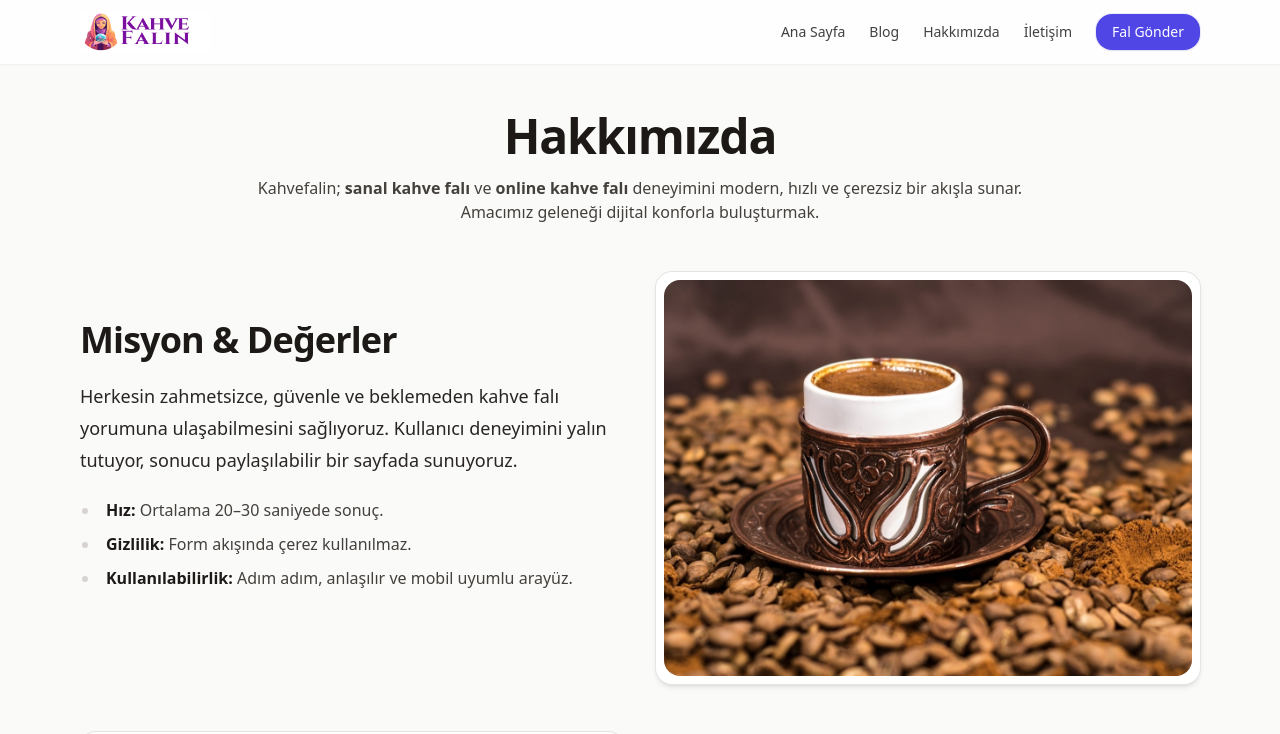
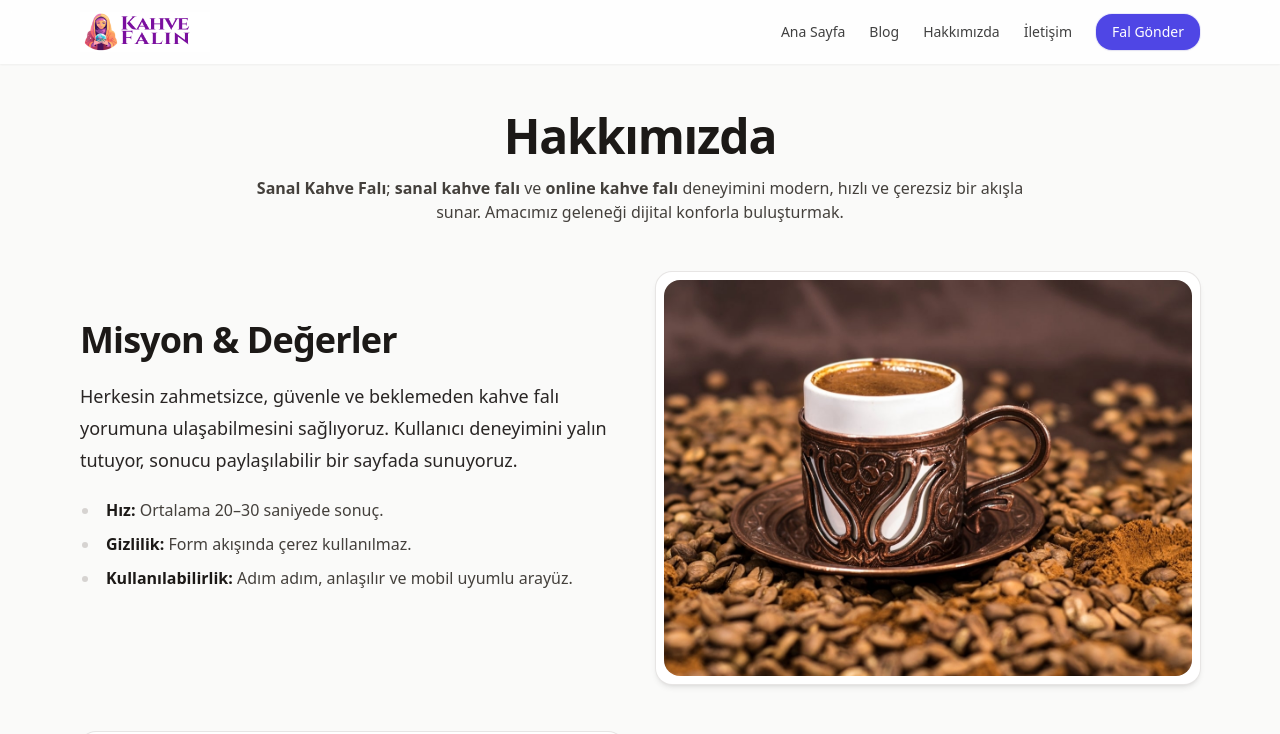
Before and after one commit to kuleliworks/kahve-fali, a Next.js app: page /hakkimizda in a window 1280 px wide. Shown: the top 734 px of the page. Built offline with nearby package versions, Linux system fonts and the light colour scheme.

Commit message:
Update page.tsx

```diff
--- a/app/hakkimizda/page.tsx
+++ b/app/hakkimizda/page.tsx
@@ -4,8 +4,21 @@ import { SITE } from "@/lib/seo";
 export const metadata: Metadata = {
   title: "Hakkımızda",
   description:
-    "Kahvefalin; modern arayüz ve gizlilik odaklı akışla sanal kahve falı ve online kahve falı deneyimini hızlı ve erişilebilir kılar.",
+    "Sanal Kahve Falı; modern arayüz ve gizlilik odaklı akışla sanal kahve falı ve online kahve falı deneyimini hızlı ve erişilebilir kılar.",
   alternates: { canonical: "/hakkimizda" },
+  openGraph: {
+    url: "/hakkimizda",
+    title: "Hakkımızda",
+    description:
+      "Sanal Kahve Falı’nın yaklaşımı: hız, gizlilik ve modern deneyim. Fincan fotoğraflarıyla çerezsiz, akıcı bir çevrimiçi fal akışı.",
+    images: [{ url: "/resim/sanal-kahve-fali-x2.png" }],
+  },
+  twitter: {
+    title: "Hakkımızda",
+    description:
+      "Sanal Kahve Falı’nın yaklaşımı: hız, gizlilik ve modern deneyim.",
+    images: ["/resim/sanal-kahve-fali-x2.png"],
+  },
 };
 
 export default function Page() {
@@ -15,13 +28,13 @@ export default function Page() {
     url: `${SITE.url}/hakkimizda`,
     mainEntity: {
       "@type": "Organization",
-      name: SITE.name,
+      name: SITE.name,             // "Sanal Kahve Falı"
       url: SITE.url,
       logo: `${SITE.url}/resim/sanal-kahve-fali-x2.png`,
       sameAs: [SITE.url],
     },
     description:
-      "Kahvefalin; gizlilik ve hız odaklı çevrimiçi kahve falı deneyimi sunar. Fotoğraflarını yükle, adım adım ilerle, sonucu paylaş.",
+      "Sanal Kahve Falı; gizlilik ve hız odaklı çevrimiçi kahve falı deneyimi sunar. Fotoğraflarını yükle, adım adım ilerle, sonucu paylaş.",
   };
 
   return (
@@ -30,8 +43,9 @@ export default function Page() {
       <div className="mx-auto max-w-3xl text-center">
         <h1 className="text-4xl font-bold tracking-tight sm:text-5xl">Hakkımızda</h1>
         <p className="mt-4 text-stone-700">
-          Kahvefalin; <strong>sanal kahve falı</strong> ve <strong>online kahve falı</strong> deneyimini
-          modern, hızlı ve çerezsiz bir akışla sunar. Amacımız geleneği dijital konforla buluşturmak.
+          <strong>Sanal Kahve Falı</strong>; <strong>sanal kahve falı</strong> ve{" "}
+          <strong>online kahve falı</strong> deneyimini modern, hızlı ve çerezsiz bir akışla sunar.
+          Amacımız geleneği dijital konforla buluşturmak.
         </p>
       </div>
 
@@ -50,13 +64,13 @@ export default function Page() {
           </ul>
         </article>
 
-        {/* Sağ görsel — 1200×900, orana göre akıyor */}
+        {/* Sağ görsel — 1200×900 */}
         <div className="k-card p-2">
           {/* eslint-disable-next-line @next/next/no-img-element */}
           <img
             src="/resim/1-min.jpg"
             alt="Misyon & Değerler görseli"
-            className="w-full h-auto rounded-2xl object-cover"
+            className="h-auto w-full rounded-2xl object-cover"
             loading="lazy"
           />
         </div>
@@ -64,13 +78,13 @@ export default function Page() {
 
       {/* BLOK 2 — Sol görsel / Sağ içerik */}
       <div className="mx-auto mt-12 grid gap-8 lg:grid-cols-2">
-        {/* Sol görsel — 1200×900, orana göre akıyor */}
+        {/* Sol görsel — 1200×900 */}
         <div className="order-last k-card p-2 lg:order-first">
           {/* eslint-disable-next-line @next/next/no-img-element */}
           <img
             src="/resim/2-min.jpg"
             alt="Yaklaşımımız görseli"
-            className="w-full h-auto rounded-2xl object-cover"
+            className="h-auto w-full rounded-2xl object-cover"
             loading="lazy"
           />
         </div>
@@ -89,7 +103,7 @@ export default function Page() {
         </article>
       </div>
 
-      {/* BLOK 3 — Sol içerik / Sağ görsel (Yol Haritası yerine Güvence & İlkeler) */}
+      {/* BLOK 3 — Sol içerik / Sağ görsel */}
       <div className="mx-auto mt-12 grid gap-8 lg:grid-cols-2">
         <article className="prose-article">
           <h2>Güvence &amp; İlkeler</h2>
@@ -105,13 +119,13 @@ export default function Page() {
           </div>
         </article>
 
-        {/* Sağ görsel — 1200×900, orana göre akıyor */}
+        {/* Sağ görsel — 1200×900 */}
         <div className="k-card p-2">
           {/* eslint-disable-next-line @next/next/no-img-element */}
           <img
             src="/resim/3-min.jpg"
             alt="Güvence & İlkeler görseli"
-            className="w-full h-auto rounded-2xl object-cover"
+            className="h-auto w-full rounded-2xl object-cover"
             loading="lazy"
           />
         </div>
```
